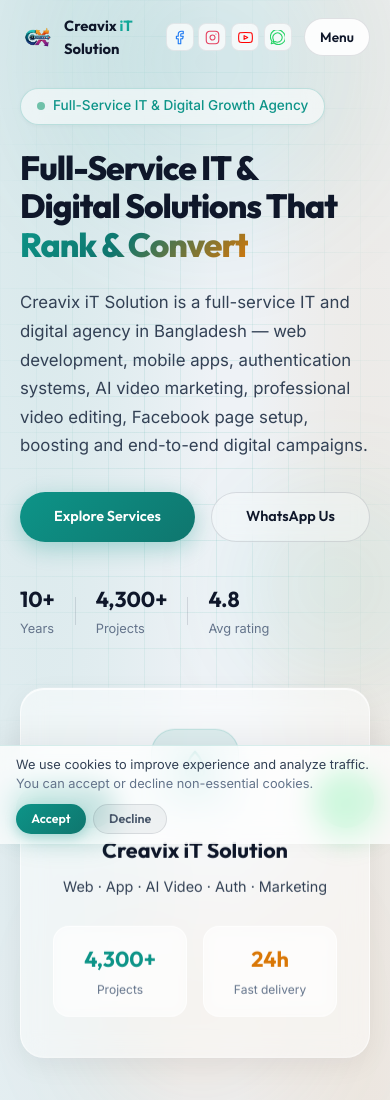
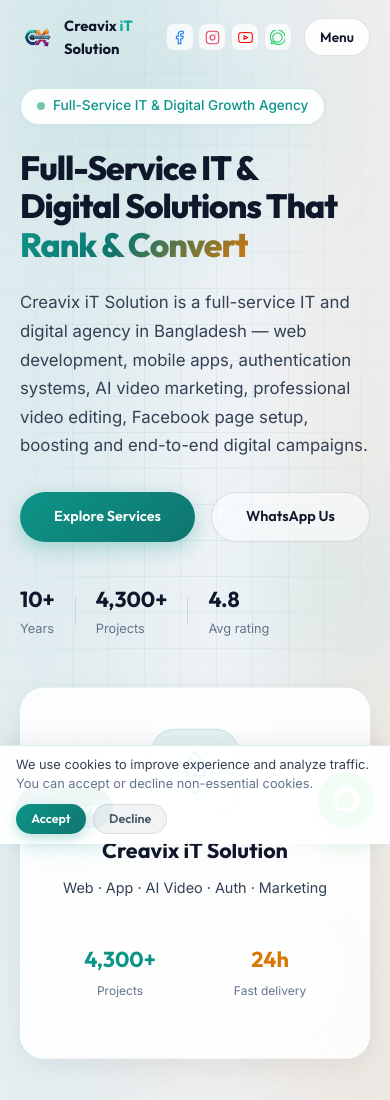
Before and after one commit to businessexpartbd-rgb/ASTRO-7, an Astro site: page / in a window 390 px wide. Shown: the top 1100 px of the page. Built offline with nearby package versions, Linux system fonts and the light colour scheme; Astro itself is replaced by a stand-in of ours.

Commit message:
Optimize glass blur: lower desktop cost, mobile solid-glass fallback (no backdrop-filter)

```diff
--- a/public/site-chrome.css
+++ b/public/site-chrome.css
@@ -1,27 +1,108 @@
-.back-top{position:fixed;right:1rem;bottom:6.5rem;z-index:9000;width:44px;height:44px;border-radius:14px;border:none;background:rgba(255,255,255,.92);color:#0F172A;box-shadow:0 8px 24px rgba(15,23,42,.12);display:flex;align-items:center;justify-content:center;cursor:pointer;backdrop-filter:blur(10px)}
+/* Support / WhatsApp / back-top — minimal blur */
+.back-top{
+  position:fixed;right:1rem;bottom:6.5rem;z-index:9000;
+  width:44px;height:44px;border-radius:14px;border:none;
+  background:rgba(255,255,255,.94);color:#0F172A;
+  box-shadow:0 8px 24px rgba(15,23,42,.12);
+  display:flex;align-items:center;justify-content:center;cursor:pointer
+}
 .back-top[hidden]{display:none!important}
-.wa-fab{position:fixed;right:1rem;bottom:1rem;z-index:9000;width:56px;height:56px;border-radius:50%;background:#25D366;color:#fff;display:flex;align-items:center;justify-content:center;box-shadow:0 10px 28px rgba(37,211,102,.4);text-decoration:none}
+.wa-fab{
+  position:fixed;right:1rem;bottom:1rem;z-index:9000;
+  width:56px;height:56px;border-radius:50%;background:#25D366;color:#fff;
+  display:flex;align-items:center;justify-content:center;
+  box-shadow:0 10px 28px rgba(37,211,102,.4);text-decoration:none
+}
 .wa-fab:hover{transform:scale(1.05)}
-.support-fab{position:fixed;left:1rem;bottom:1rem;z-index:9000;display:inline-flex;align-items:center;gap:.45rem;padding:.7rem 1rem;border-radius:999px;border:none;cursor:pointer;background:linear-gradient(135deg,#0D9488,#0F766E);color:#fff;font-family:var(--font-h,Outfit,system-ui,sans-serif);font-weight:600;font-size:.85rem;box-shadow:0 10px 28px rgba(13,148,136,.35)}
-.support-live-dot{width:8px;height:8px;border-radius:50%;background:#4ADE80;animation:live-pulse 1.6s ease-out infinite}
-@keyframes live-pulse{0%{box-shadow:0 0 0 0 rgba(74,222,128,.55)}70%{box-shadow:0 0 0 8px rgba(74,222,128,0)}100%{box-shadow:0 0 0 0 rgba(74,222,128,0)}}
-.support-panel{position:fixed;z-index:9001;left:1rem;bottom:4.25rem;width:min(360px,calc(100vw - 2rem));max-height:min(70vh,520px);display:flex;flex-direction:column;background:rgba(255,255,255,.96);border:1px solid rgba(15,23,42,.08);border-radius:20px;box-shadow:0 20px 60px rgba(15,23,42,.18);backdrop-filter:blur(16px);overflow:hidden}
+.support-fab{
+  position:fixed;left:1rem;bottom:1rem;z-index:9000;
+  display:inline-flex;align-items:center;gap:.45rem;
+  padding:.7rem 1rem;border-radius:999px;border:none;cursor:pointer;
+  background:linear-gradient(135deg,#0D9488,#0F766E);color:#fff;
+  font-family:var(--font-h,Outfit,system-ui,sans-serif);font-weight:600;font-size:.85rem;
+  box-shadow:0 10px 28px rgba(13,148,136,.35)
+}
+.support-live-dot{
+  width:8px;height:8px;border-radius:50%;background:#4ADE80;
+  animation:live-pulse 1.6s ease-out infinite
+}
+@keyframes live-pulse{
+  0%{box-shadow:0 0 0 0 rgba(74,222,128,.55)}
+  70%{box-shadow:0 0 0 8px rgba(74,222,128,0)}
+  100%{box-shadow:0 0 0 0 rgba(74,222,128,0)}
+}
+.support-panel{
+  position:fixed;z-index:9001;left:1rem;bottom:4.25rem;
+  width:min(360px,calc(100vw - 2rem));max-height:min(70vh,520px);
+  display:flex;flex-direction:column;
+  background:rgba(255,255,255,.96);
+  border:1px solid rgba(15,23,42,.08);border-radius:20px;
+  box-shadow:0 20px 60px rgba(15,23,42,.16);
+  overflow:hidden
+}
+@media (min-width:768px){
+  .support-panel{
+    backdrop-filter:blur(8px);
+    -webkit-backdrop-filter:blur(8px);
+    background:rgba(255,255,255,.9)
+  }
+}
 .support-panel[hidden]{display:none!important}
-.support-head{display:flex;align-items:center;justify-content:space-between;padding:.9rem 1rem;border-bottom:1px solid rgba(15,23,42,.06);background:linear-gradient(135deg,rgba(13,148,136,.08),rgba(245,158,11,.05))}
+.support-head{
+  display:flex;align-items:center;justify-content:space-between;
+  padding:.9rem 1rem;border-bottom:1px solid rgba(15,23,42,.06);
+  background:linear-gradient(135deg,rgba(13,148,136,.08),rgba(245,158,11,.05))
+}
 .support-brand strong{display:block;font-size:.95rem;color:#0F172A}
-.support-status{display:inline-flex;align-items:center;gap:.35rem;font-size:.72rem;color:#059669;font-weight:600}
-.support-close{width:36px;height:36px;border:none;border-radius:10px;background:rgba(15,23,42,.06);font-size:1.35rem;cursor:pointer}
-.support-body{flex:1;overflow-y:auto;padding:.9rem 1rem;display:flex;flex-direction:column;gap:.65rem;-webkit-overflow-scrolling:touch}
-.support-msg{max-width:92%;padding:.7rem .85rem;border-radius:14px;font-size:.88rem;line-height:1.45;color:#334155}
+.support-status{
+  display:inline-flex;align-items:center;gap:.35rem;
+  font-size:.72rem;color:#059669;font-weight:600
+}
+.support-close{
+  width:36px;height:36px;border:none;border-radius:10px;
+  background:rgba(15,23,42,.06);font-size:1.35rem;cursor:pointer
+}
+.support-body{
+  flex:1;overflow-y:auto;padding:.9rem 1rem;
+  display:flex;flex-direction:column;gap:.65rem;
+  -webkit-overflow-scrolling:touch
+}
+.support-msg{
+  max-width:92%;padding:.7rem .85rem;border-radius:14px;
+  font-size:.88rem;line-height:1.45;color:#334155
+}
 .support-msg.bot{background:#F1F5F9;align-self:flex-start;border-bottom-left-radius:4px}
-.support-msg.user{background:rgba(13,148,136,.12);color:#0F766E;align-self:flex-end;border-bottom-right-radius:4px}
-.support-msg a.wa-inline,.wa-inline{display:inline-flex;align-items:center;gap:.25rem;color:#128C7E;font-weight:700;text-decoration:underline;text-underline-offset:3px;background:rgba(37,211,102,.15);padding:.15rem .45rem;border-radius:8px}
-.support-msg a.wa-inline:hover{background:rgba(37,211,102,.28)}
+.support-msg.user{
+  background:rgba(13,148,136,.12);color:#0F766E;
+  align-self:flex-end;border-bottom-right-radius:4px
+}
+.support-msg a.wa-inline,.wa-inline{
+  display:inline-flex;align-items:center;gap:.25rem;
+  color:#128C7E;font-weight:700;text-decoration:underline;text-underline-offset:3px;
+  background:rgba(37,211,102,.15);padding:.15rem .45rem;border-radius:8px
+}
 .support-quick{display:flex;flex-wrap:wrap;gap:.4rem;margin-top:.25rem}
-.support-quick button{border:1px solid rgba(13,148,136,.25);background:#fff;color:#0D9488;border-radius:999px;padding:.35rem .7rem;font-size:.75rem;font-weight:600;cursor:pointer}
+.support-quick button{
+  border:1px solid rgba(13,148,136,.25);background:#fff;color:#0D9488;
+  border-radius:999px;padding:.35rem .7rem;font-size:.75rem;font-weight:600;cursor:pointer
+}
 .support-typing{padding:0 1rem .35rem;font-size:.75rem;color:#64748B;font-style:italic}
-.support-form{display:flex;gap:.4rem;padding:.75rem;border-top:1px solid rgba(15,23,42,.06)}
-.support-form input{flex:1;border:1.5px solid rgba(15,23,42,.1);border-radius:12px;padding:.65rem .8rem;font-size:.9rem;outline:none}
+.support-form{
+  display:flex;gap:.4rem;padding:.75rem;
+  border-top:1px solid rgba(15,23,42,.06)
+}
+.support-form input{
+  flex:1;border:1.5px solid rgba(15,23,42,.1);border-radius:12px;
+  padding:.65rem .8rem;font-size:.9rem;outline:none
+}
 .support-form input:focus{border-color:#0D9488}
-.support-form button{width:42px;border:none;border-radius:12px;cursor:pointer;background:#0D9488;color:#fff;font-size:1rem}
-@media (min-width:768px){.support-panel{width:380px}.back-top{bottom:7rem;right:1.25rem}.wa-fab{right:1.25rem;bottom:1.25rem}.support-fab{left:1.25rem;bottom:1.25rem}}
+.support-form button{
+  width:42px;border:none;border-radius:12px;cursor:pointer;
+  background:#0D9488;color:#fff;font-size:1rem
+}
+@media (min-width:768px){
+  .support-panel{width:380px}
+  .back-top{bottom:7rem;right:1.25rem}
+  .wa-fab{right:1.25rem;bottom:1.25rem}
+  .support-fab{left:1.25rem;bottom:1.25rem}
+}
--- a/public/theme-premium.css
+++ b/public/theme-premium.css
@@ -1,13 +1,18 @@
 /* =========================================================
-   Creavix brand system — 5 colors only (global premium)
-   1 Teal  2 Amber  3 Ink  4 Mist  5 Glass highlight
+   Creavix brand + glass blur optimization
+   Rule: blur only where needed; mobile = no backdrop-filter
    ========================================================= */
 :root {
   --brand-teal: #0D9488;
   --brand-amber: #D97706;
   --brand-ink: #0F172A;
   --brand-mist: #EEF2F6;
-  --brand-glass: rgba(255, 255, 255, 0.42);
+  --brand-glass: rgba(255, 255, 255, 0.55);
+
+  /* blur tokens — keep values low for GPU */
+  --blur-nav: 8px;
+  --blur-card: 10px;
+  --blur-chip: 6px;
 
   --primary: #0D9488 !important;
   --primary-light: #14B8A6 !important;
@@ -22,73 +27,60 @@
   --white: #FFFFFF;
 }
 
-/* Page atmosphere — denser grid + soft mesh */
 body {
   background:
-    radial-gradient(ellipse 90% 60% at 10% -10%, rgba(13, 148, 136, 0.14), transparent 55%),
-    radial-gradient(ellipse 70% 50% at 95% 15%, rgba(217, 119, 6, 0.1), transparent 50%),
-    radial-gradient(ellipse 60% 40% at 50% 100%, rgba(13, 148, 136, 0.08), transparent 55%),
+    radial-gradient(ellipse 90% 60% at 10% -10%, rgba(13, 148, 136, 0.12), transparent 55%),
+    radial-gradient(ellipse 70% 50% at 95% 15%, rgba(217, 119, 6, 0.09), transparent 50%),
+    radial-gradient(ellipse 60% 40% at 50% 100%, rgba(13, 148, 136, 0.07), transparent 55%),
     var(--brand-mist) !important;
   color: var(--brand-ink) !important;
 }
 
-.hero-premium {
-  background: transparent !important;
-}
+.hero-premium { background: transparent !important; }
 .section-soft {
-  background:
-    linear-gradient(180deg, rgba(238, 242, 246, 0.5), rgba(226, 232, 240, 0.85)) !important;
+  background: linear-gradient(180deg, rgba(238, 242, 246, 0.55), rgba(226, 232, 240, 0.88)) !important;
 }
 .section-violet {
   background:
-    radial-gradient(ellipse 70% 50% at 85% 20%, rgba(13, 148, 136, 0.12), transparent 55%),
-    rgba(238, 242, 246, 0.6) !important;
+    radial-gradient(ellipse 70% 50% at 85% 20%, rgba(13, 148, 136, 0.1), transparent 55%),
+    rgba(238, 242, 246, 0.65) !important;
 }
 .section-warm {
   background:
-    radial-gradient(ellipse 80% 50% at 50% 0%, rgba(217, 119, 6, 0.1), transparent 55%),
-    rgba(255, 255, 255, 0.35) !important;
+    radial-gradient(ellipse 80% 50% at 50% 0%, rgba(217, 119, 6, 0.09), transparent 55%),
+    rgba(255, 255, 255, 0.4) !important;
 }
 .section-gallery {
-  background:
-    linear-gradient(180deg, rgba(238, 242, 246, 0.4), rgba(226, 232, 240, 0.75)) !important;
+  background: linear-gradient(180deg, rgba(238, 242, 246, 0.45), rgba(226, 232, 240, 0.8)) !important;
 }
 
-/* denser grid (was thin dotted) */
 .grid-overlay {
   background-image:
-    linear-gradient(rgba(13, 148, 136, 0.09) 1px, transparent 1px),
-    linear-gradient(90deg, rgba(13, 148, 136, 0.09) 1px, transparent 1px) !important;
+    linear-gradient(rgba(13, 148, 136, 0.08) 1px, transparent 1px),
+    linear-gradient(90deg, rgba(13, 148, 136, 0.08) 1px, transparent 1px) !important;
   background-size: 36px 36px !important;
-  opacity: 1 !important;
   mask-image: radial-gradient(ellipse 85% 75% at 50% 40%, black 15%, transparent 72%) !important;
 }
 .orb-1 {
-  background: radial-gradient(circle, rgba(13, 148, 136, 0.45) 0%, transparent 70%) !important;
-  opacity: 0.55 !important;
+  background: radial-gradient(circle, rgba(13, 148, 136, 0.4) 0%, transparent 70%) !important;
+  opacity: 0.5 !important;
 }
 .orb-2 {
-  background: radial-gradient(circle, rgba(217, 119, 6, 0.35) 0%, transparent 70%) !important;
-  opacity: 0.5 !important;
+  background: radial-gradient(circle, rgba(217, 119, 6, 0.32) 0%, transparent 70%) !important;
+  opacity: 0.45 !important;
 }
 .orb-3 {
-  background: radial-gradient(circle, rgba(20, 184, 166, 0.35) 0%, transparent 70%) !important;
-  opacity: 0.45 !important;
+  background: radial-gradient(circle, rgba(20, 184, 166, 0.3) 0%, transparent 70%) !important;
+  opacity: 0.4 !important;
 }
 
-/* Typography hierarchy */
-h1, h2, h3, .hero-title {
-  color: var(--brand-ink) !important;
-}
-p, .hero-lead, .lead {
-  color: #334155 !important;
-}
+h1, h2, h3, .hero-title { color: var(--brand-ink) !important; }
+p, .hero-lead, .lead { color: #334155 !important; }
+
 .eyebrow {
   color: var(--brand-teal) !important;
-  background: rgba(255, 255, 255, 0.55) !important;
-  border: 1px solid rgba(13, 148, 136, 0.22) !important;
-  backdrop-filter: blur(10px);
-  -webkit-backdrop-filter: blur(10px);
+  background: rgba(255, 255, 255, 0.72) !important;
+  border: 1px solid rgba(13, 148, 136, 0.2) !important;
 }
 .text-gradient {
   background: linear-gradient(135deg, #0D9488 0%, #0F766E 45%, #D97706 100%) !important;
@@ -105,75 +97,121 @@
   -webkit-text-fill-color: transparent !important;
 }
 
-/* True frosted glass cards — not solid white */
+/* ---- Glass cards: cheap look, limited blur ---- */
 .glass-card {
   background: linear-gradient(
     145deg,
-    rgba(255, 255, 255, 0.55) 0%,
-    rgba(255, 255, 255, 0.28) 100%
+    rgba(255, 255, 255, 0.72) 0%,
+    rgba(255, 255, 255, 0.48) 100%
   ) !important;
-  border: 1px solid rgba(255, 255, 255, 0.65) !important;
+  border: 1px solid rgba(255, 255, 255, 0.7) !important;
   box-shadow:
-    0 8px 32px rgba(15, 23, 42, 0.06),
-    inset 0 1px 0 rgba(255, 255, 255, 0.85) !important;
-  backdrop-filter: blur(18px) saturate(1.2) !important;
-  -webkit-backdrop-filter: blur(18px) saturate(1.2) !important;
-}
-.stat-box {
-  background: rgba(255, 255, 255, 0.45) !important;
-  border: 1px solid rgba(255, 255, 255, 0.7) !important;
-  backdrop-filter: blur(8px);
+    0 8px 28px rgba(15, 23, 42, 0.06),
+    inset 0 1px 0 rgba(255, 255, 255, 0.9) !important;
+  /* isolation limits backdrop sampling region */
+  isolation: isolate;
+  contain: layout paint;
 }
 
-/* Buttons — brand primary teal, outline ink */
+/* Desktop only: real frosted glass (low px, no saturate) */
+@media (min-width: 768px) and (hover: hover) {
+  .glass-card {
+    backdrop-filter: blur(var(--blur-card)) !important;
+    -webkit-backdrop-filter: blur(var(--blur-card)) !important;
+    background: linear-gradient(
+      145deg,
+      rgba(255, 255, 255, 0.58) 0%,
+      rgba(255, 255, 255, 0.36) 100%
+    ) !important;
+  }
+  .navbar.scrolled {
+    backdrop-filter: blur(var(--blur-nav)) !important;
+    -webkit-backdrop-filter: blur(var(--blur-nav)) !important;
+  }
+  .eyebrow {
+    backdrop-filter: blur(var(--blur-chip));
+    -webkit-backdrop-filter: blur(var(--blur-chip));
+  }
+}
+
+.stat-box {
+  background: rgba(255, 255, 255, 0.62) !important;
+  border: 1px solid rgba(255, 255, 255, 0.75) !important;
+}
+
 .btn-primary {
   background: linear-gradient(135deg, #0D9488, #0F766E) !important;
   color: #fff !important;
-  box-shadow: 0 6px 22px rgba(13, 148, 136, 0.32) !important;
+  box-shadow: 0 6px 20px rgba(13, 148, 136, 0.3) !important;
 }
 .btn-primary:hover {
-  box-shadow: 0 10px 28px rgba(13, 148, 136, 0.4) !important;
+  box-shadow: 0 10px 26px rgba(13, 148, 136, 0.38) !important;
 }
 .btn-outline {
-  background: rgba(255, 255, 255, 0.35) !important;
+  background: rgba(255, 255, 255, 0.55) !important;
   border: 1.5px solid rgba(15, 23, 42, 0.12) !important;
   color: var(--brand-ink) !important;
-  backdrop-filter: blur(8px);
 }
 .btn-outline:hover {
   border-color: #0D9488 !important;
   color: #0D9488 !important;
   background: rgba(13, 148, 136, 0.08) !important;
 }
-.nav-cta {
-  box-shadow: 0 6px 20px rgba(13, 148, 136, 0.3) !important;
-}
+.nav-cta { box-shadow: 0 6px 18px rgba(13, 148, 136, 0.28) !important; }
 .nav-links a:hover,
 .nav-links a.active,
 .nav-drop-btn:hover,
-.nav-drop-btn.active {
-  color: #0D9488 !important;
-}
+.nav-drop-btn.active { color: #0D9488 !important; }
 .nav-dropdown-menu a:hover {
   background: rgba(13, 148, 136, 0.1) !important;
   color: #0D9488 !important;
 }
 .navbar.scrolled {
-  background: rgba(255, 255, 255, 0.72) !important;
-  backdrop-filter: blur(16px) saturate(1.15) !important;
-  -webkit-backdrop-filter: blur(16px) saturate(1.15) !important;
-  border-bottom: 1px solid rgba(255, 255, 255, 0.5);
+  background: rgba(255, 255, 255, 0.88) !important;
+  border-bottom: 1px solid rgba(255, 255, 255, 0.55);
 }
 
+/* Mobile: ZERO backdrop-filter on cards — solid glass look, no GPU thrash */
 @media (max-width: 767px) {
   .glass-card {
-    backdrop-filter: blur(12px) !important;
-    -webkit-backdrop-filter: blur(12px) !important;
-    background: rgba(255, 255, 255, 0.5) !important;
+    backdrop-filter: none !important;
+    -webkit-backdrop-filter: none !important;
+    background: rgba(255, 255, 255, 0.88) !important;
+  }
+  .navbar.scrolled {
+    backdrop-filter: none !important;
+    -webkit-backdrop-filter: none !important;
+    background: rgba(255, 255, 255, 0.96) !important;
+  }
+  .eyebrow {
+    backdrop-filter: none !important;
+    -webkit-backdrop-filter: none !important;
+    background: rgba(255, 255, 255, 0.92) !important;
+  }
+  .orb {
+    filter: blur(32px) !important;
+    opacity: 0.28 !important;
+    will-change: auto !important;
+    animation: none !important;
   }
   .orb-1, .orb-2, .orb-3 {
-    opacity: 0.35 !important;
-    filter: blur(48px) !important;
+    opacity: 0.28 !important;
   }
   .logo-text { font-size: 0.92rem; }
 }
+
+/* Prefer reduced motion / data-saver: kill all glass blur */
+@media (prefers-reduced-motion: reduce) {
+  .glass-card,
+  .navbar.scrolled,
+  .eyebrow {
+    backdrop-filter: none !important;
+    -webkit-backdrop-filter: none !important;
+  }
+}
+
+@supports not ((-webkit-backdrop-filter: blur(1px)) or (backdrop-filter: blur(1px))) {
+  .glass-card {
+    background: rgba(255, 255, 255, 0.92) !important;
+  }
+}
--- a/src/components/CookieBanner.astro
+++ b/src/components/CookieBanner.astro
@@ -21,15 +21,20 @@
     right: 0;
     bottom: 0;
     padding: 0.65rem 1rem;
-    background: rgba(255, 255, 255, 0.72);
-    backdrop-filter: blur(14px) saturate(1.15);
-    -webkit-backdrop-filter: blur(14px) saturate(1.15);
+    background: rgba(255, 255, 255, 0.94);
     border-top: 1px solid rgba(13, 148, 136, 0.15);
-    box-shadow: 0 -8px 28px rgba(15, 23, 42, 0.06);
+    box-shadow: 0 -6px 20px rgba(15, 23, 42, 0.06);
     opacity: 0;
     transform: translateY(100%);
-    transition: opacity 0.35s ease, transform 0.4s cubic-bezier(0.16, 1, 0.3, 1);
+    transition: opacity 0.3s ease, transform 0.35s cubic-bezier(0.16, 1, 0.3, 1);
     pointer-events: none;
+  }
+  @media (min-width: 768px) {
+    .cookie-bar {
+      background: rgba(255, 255, 255, 0.82);
+      backdrop-filter: blur(8px);
+      -webkit-backdrop-filter: blur(8px);
+    }
   }
   .cookie-bar.visible {
     opacity: 1;
@@ -74,22 +79,16 @@
     border-radius: 999px;
     border: none;
     cursor: pointer;
-    transition: background 0.2s, color 0.2s, box-shadow 0.2s;
   }
   .c-accept {
     background: linear-gradient(135deg, #0D9488, #0F766E);
     color: #fff;
     box-shadow: 0 4px 12px rgba(13, 148, 136, 0.28);
   }
-  .c-accept:hover { box-shadow: 0 6px 16px rgba(13, 148, 136, 0.36); }
   .c-decline {
     background: rgba(15, 23, 42, 0.05);
     color: #475569;
     border: 1px solid rgba(15, 23, 42, 0.1);
-  }
-  .c-decline:hover {
-    background: rgba(15, 23, 42, 0.08);
-    color: #0F172A;
   }
 </style>
 
@@ -98,7 +97,6 @@
   var KEY = 'creavix_cookie_consent';
   var banner = document.getElementById('cookie-banner');
   if (!banner) return;
-
   function getConsent() {
     try {
       var raw = localStorage.getItem(KEY);
@@ -116,7 +114,7 @@
     setTimeout(function () {
       banner.hidden = true;
       banner.classList.remove('hiding');
-    }, 380);
+    }, 320);
   }
   function showBanner() {
     banner.hidden = false;
@@ -126,23 +124,15 @@
       });
     });
   }
-
   var existing = getConsent();
   if (existing && (existing.status === 'accepted' || existing.status === 'declined')) {
     banner.hidden = true;
     return;
   }
   showBanner();
-
   var acceptBtn = document.getElementById('cookie-accept');
   var declineBtn = document.getElementById('cookie-decline');
-  if (acceptBtn) acceptBtn.addEventListener('click', function () {
-    setConsent('accepted');
-    hideBanner();
-  });
-  if (declineBtn) declineBtn.addEventListener('click', function () {
-    setConsent('declined');
-    hideBanner();
-  });
+  if (acceptBtn) acceptBtn.addEventListener('click', function () { setConsent('accepted'); hideBanner(); });
+  if (declineBtn) declineBtn.addEventListener('click', function () { setConsent('declined'); hideBanner(); });
 })();
 </script>
```
